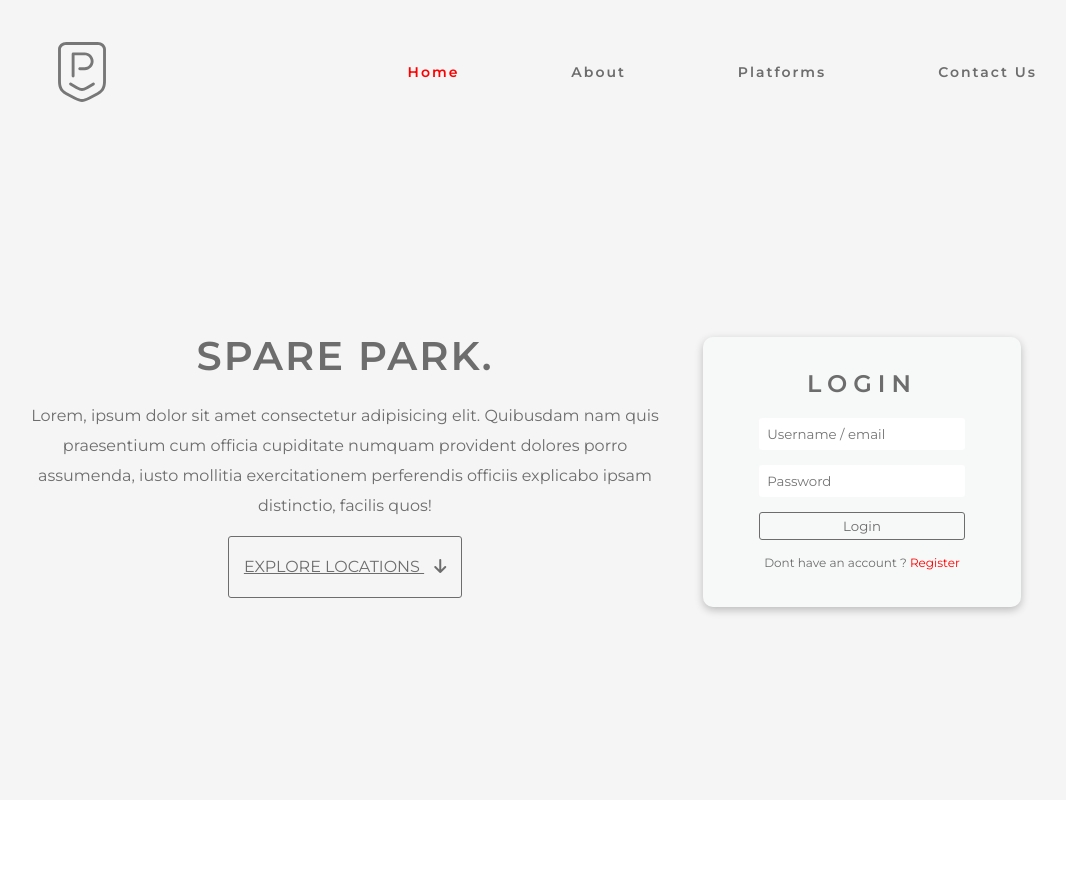
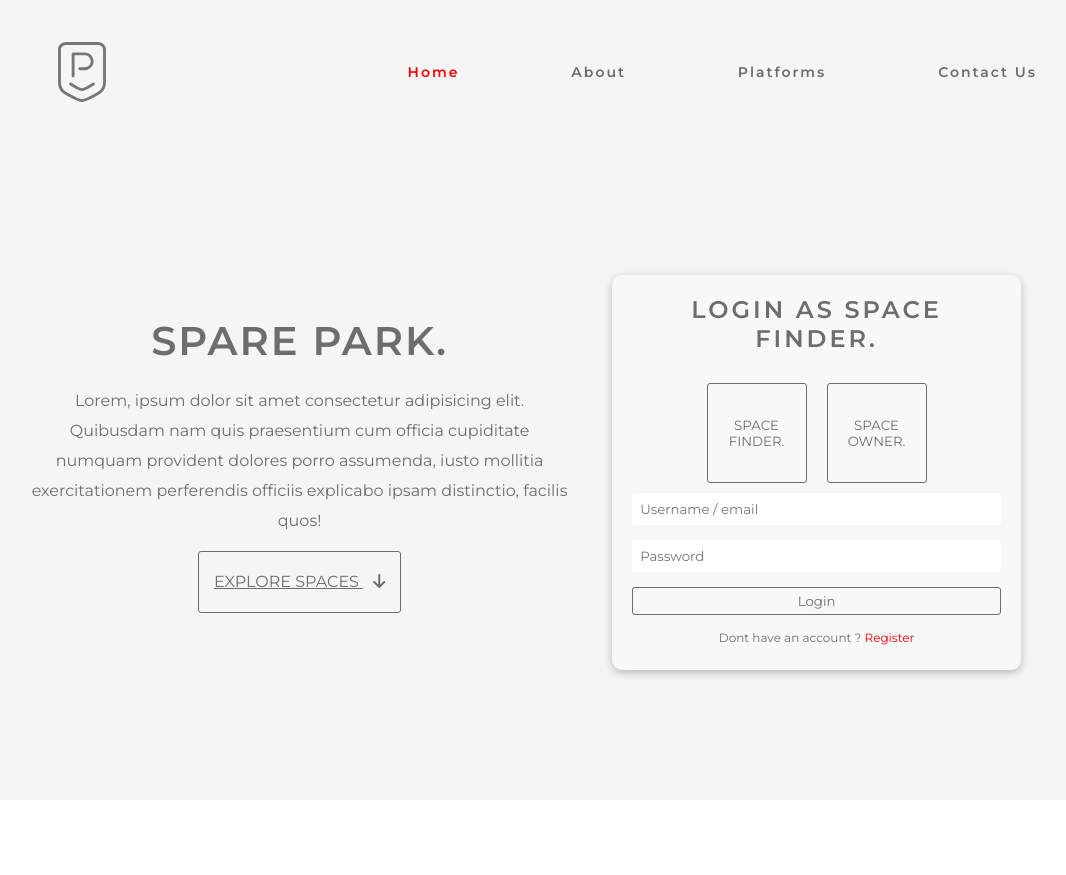
Before and after one commit to ArjunYes/spareParkPHP, a PHP site: page / in a window 1280 px wide. Shown: the top 875 px of the page, without its empty margins (131-1197 px from the left). Run offline with PHP 8.4, Linux system fonts and the light colour scheme.

Commit message:
Updates the design

```diff
--- a/index.php
+++ b/index.php
@@ -34,13 +34,19 @@
             <div id="home" class="content_wrapper">
                 <div class="title_desc">
                     <h1 class="title">SPARE PARK.</h1>
+
                     <p>Lorem, ipsum dolor sit amet consectetur adipisicing elit. Quibusdam nam quis praesentium cum officia cupiditate numquam provident dolores porro assumenda, iusto mollitia exercitationem perferendis officiis explicabo ipsam distinctio, facilis quos!</p>
-                    <a class="big-btn " href="#about"> EXPLORE LOCATIONS <i class="fa-solid fa-arrow-down "></i></a>
+                    <a class="big-btn " href="#about"> EXPLORE SPACES <i class="fa-solid fa-arrow-down "></i></a>
                 </div>
 
                 <div class="form_container">
                     <form class="form" action="" method="post">
-                        <h2 class="form_head">LOGIN</h2>
+                        <h2 class="form_head">LOGIN AS <span>SPACE FINDER.</span> </h2>
+                        <div class="user_groups">
+                            <button class="btn">SPACE FINDER.</button>
+                            <button class="btn">SPACE OWNER.</button>
+
+                        </div>
                         <input class="text_box" type="text" name="" placeholder="Username / email">
                         <input class="text_box" type="text" placeholder="Password">
                         <input class="btn full-width" type="submit" value="Login">
@@ -135,7 +141,7 @@
 
 
         <footer class="footer">
-            <p> &copy 2022-2023 All rigths reserved spare park.</p>
+            <p> &copy 2022-2023 All rigths reserved spare park. Version 1.0.0</p>
         </footer>
 
     </div>
--- a/main.css
+++ b/main.css
@@ -130,18 +130,19 @@ body {
   box-shadow: rgba(0, 0, 0, 0.24) 0px 3px 8px;
   min-width: 260px;
   color: #6d6d6d;
-  flex: 1;
+  flex: 1.5;
 }
 .content_wrapper .form_container .form {
   display: flex;
   flex-direction: column;
   align-items: center;
   justify-content: center;
-  margin: 10px;
+  margin: 20px;
+  text-align: center;
 }
 .content_wrapper .form_container .form_head {
   margin-bottom: 20px;
-  letter-spacing: 6px;
+  letter-spacing: 3px;
 }
 .content_wrapper .form_container p {
   color: #6d6d6d;
@@ -337,4 +338,18 @@ body {
 
 .active {
   color: red;
+}
+
+.user_groups {
+  display: flex;
+  flex-direction: row;
+  flex: 1;
+  width: 100%;
+  align-items: center;
+  justify-content: center;
+}
+.user_groups .btn {
+  height: 100px;
+  width: 100px;
+  margin: 10px;
 }/*# sourceMappingURL=main.css.map */
--- a/main.scss
+++ b/main.scss
@@ -162,7 +162,7 @@ body {
         box-shadow: rgba(0, 0, 0, 0.24) 0px 3px 8px;
         min-width: 260px;
         color: #6d6d6d;
-        flex: 1;
+        flex: 1.5;
 
 
         .form {
@@ -170,13 +170,14 @@ body {
             flex-direction: column;
             align-items: center;
             justify-content: center;
-            margin: 10px;
+            margin: 20px;
+            text-align: center;
         }
 
         .form_head {
 
             margin-bottom: 20px;
-            letter-spacing: 6px;
+            letter-spacing: 3px;
         }
 
 
@@ -418,3 +419,19 @@ body {
 .active {
     color: red;
 }
+
+.user_groups{
+    // border: 1px solid red;
+    display:  flex;
+    flex-direction: row;
+    flex:1;
+    width: 100%;
+    align-items: center;
+    justify-content: center;
+
+    .btn{
+        height: 100px;
+        width: 100px;
+        margin: 10px;
+    }
+}
```
Also changed, not shown: 1 other file.
